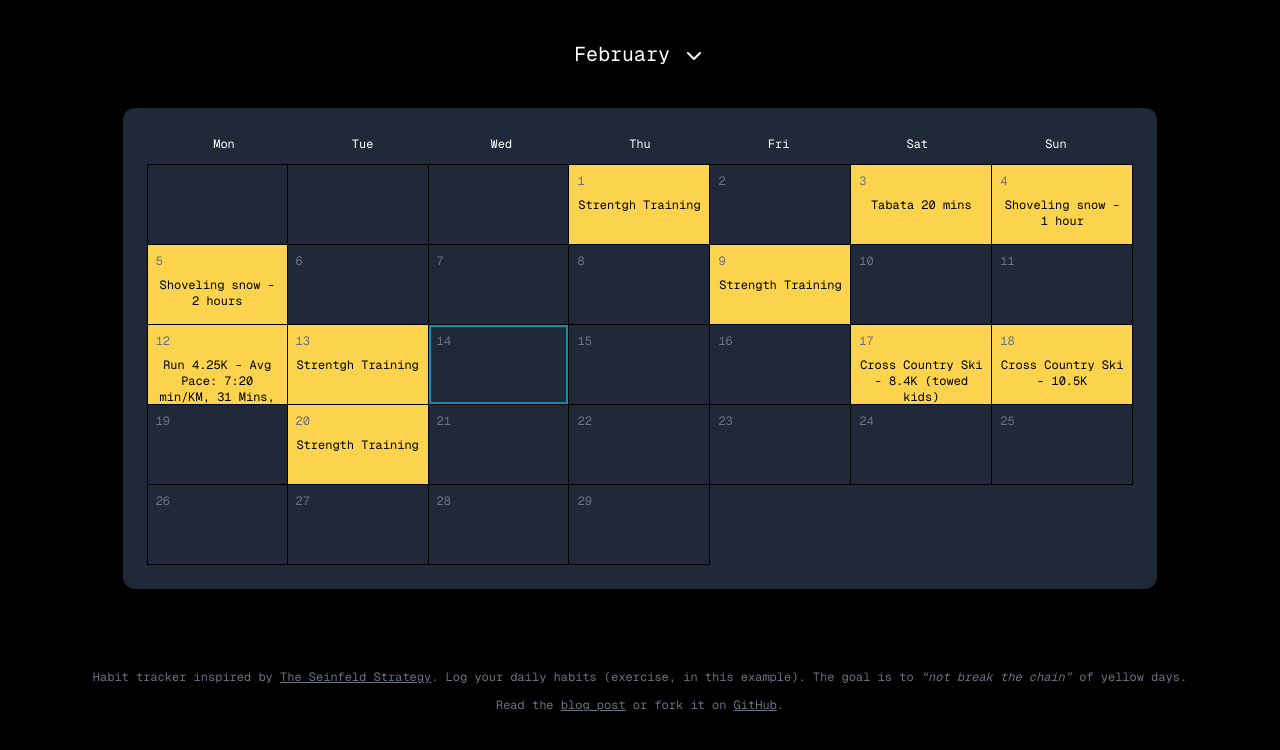
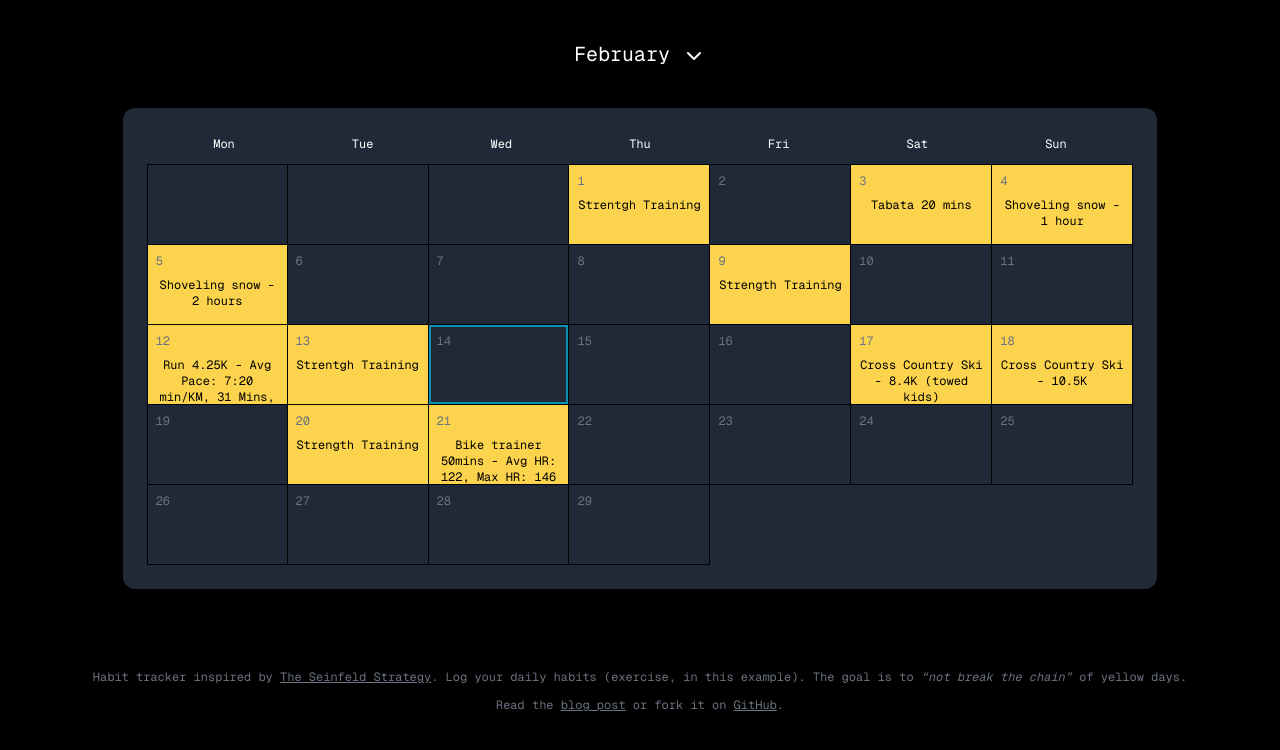
Before and after one commit to scottgallant/seinfeld-calendar, a Next.js app: page / in a window 1280 px wide. Shown: the top 750 px of the page. Built offline with nearby package versions, Linux system fonts and the light colour scheme.

Commit message:
Update specialDates.js

```diff
--- a/src/data/specialDates.js
+++ b/src/data/specialDates.js
@@ -33,6 +33,7 @@ const specialDates = [
   { "date": "2024-02-17", "description": "Cross Country Ski - 8.4K (towed kids)" },
   { "date": "2024-02-18", "description": "Cross Country Ski - 10.5K" },
   { "date": "2024-02-20", "description": "Strength Training" },
+  { "date": "2024-02-21", "description": "Bike trainer 50mins - Avg HR: 122, Max HR: 146" },
 ];
 
 export default specialDates;
```
